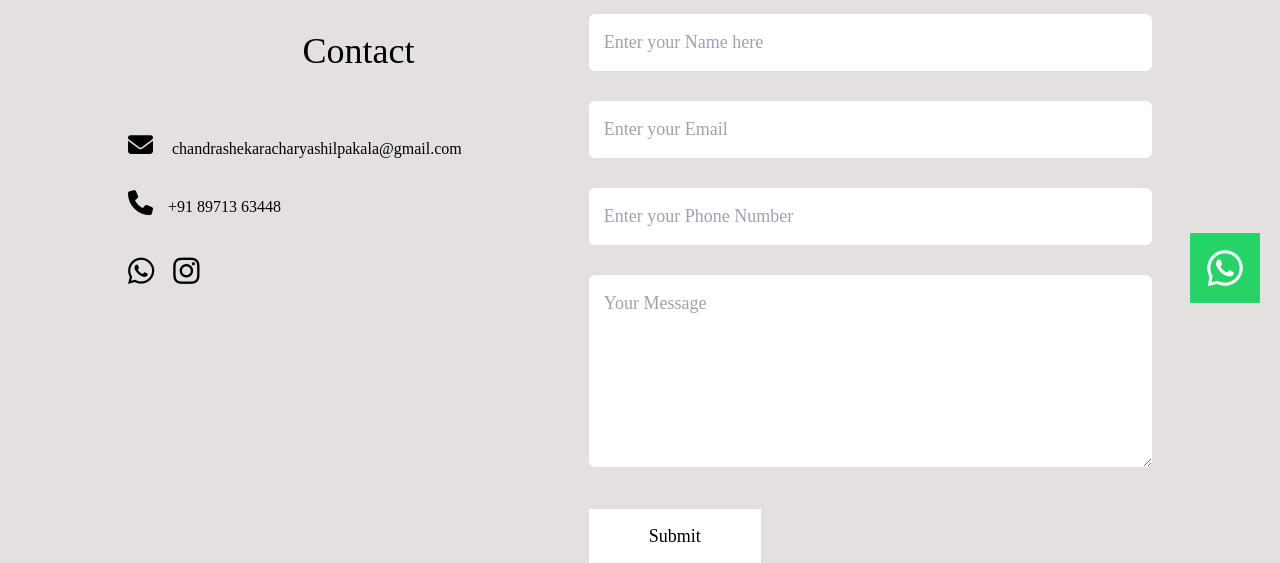
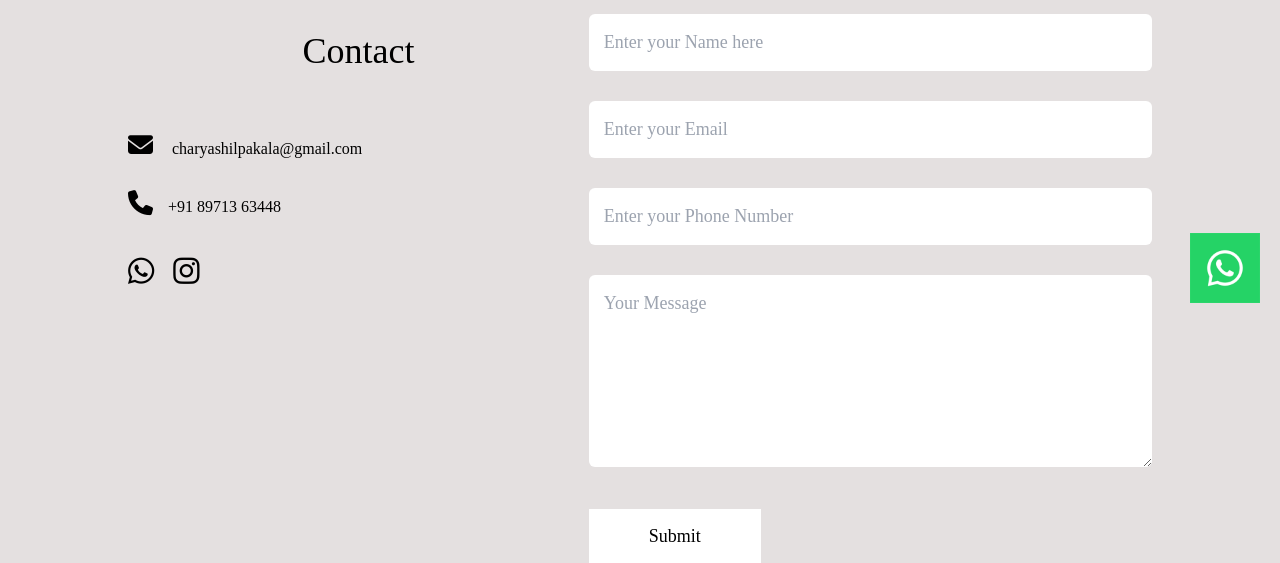
Before and after one commit to VidyavathiR/shilpakalamandir_website, a Django app: page /contact/ in a window 1280 px wide. Shown: the part 457-1020 px from the top of the page. Run offline with Django 5.2, Linux system fonts and the light colour scheme; some libraries are stand-ins or nearby versions; some web fonts are replaced.

Commit message:
initial commit

```diff
--- a/templates/contact.html
+++ b/templates/contact.html
@@ -25,7 +25,7 @@
 				<div class="contact-left">
 					<h1 class=" text-4xl py-8">Contact </h1>
 
-						<p><i class="fa-solid fa-envelope"></i><a href="mailto:acharyashilpakala@gmail.com"> chandrashekaracharyashilpakala@gmail.com</a></p>
+						<p><i class="fa-solid fa-envelope"></i><a href="mailto:chandrashekaracharyashilpakala@gmail.com"> charyashilpakala@gmail.com</a></p>
 					    <p><i class="fa-solid fa-phone"></i><a href="tel:+91 89713 63448">+91 89713 63448</a></p>
 
 
```
